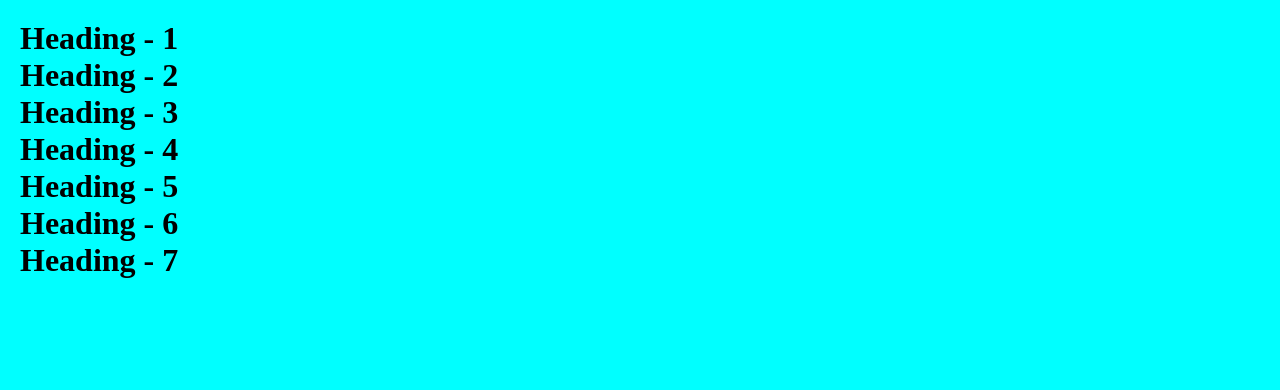
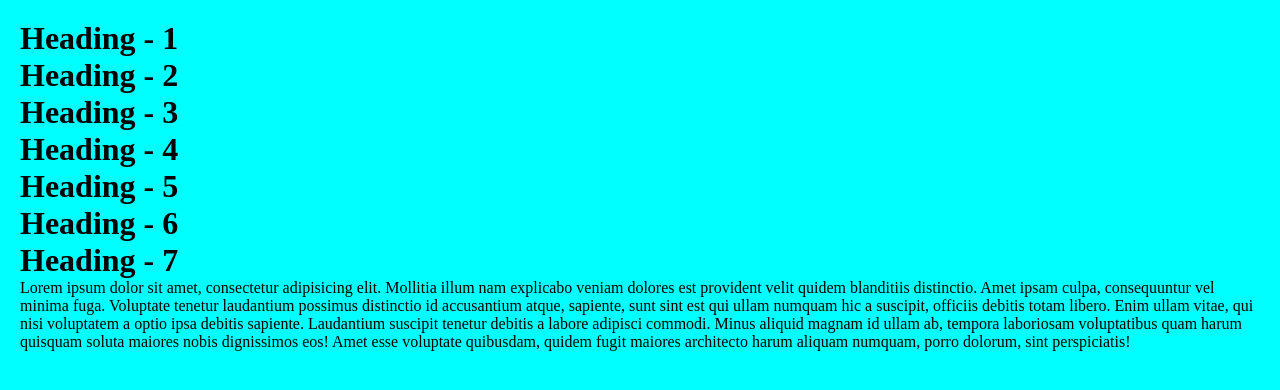
Before and after one commit to nithyaganeshm/Git-Demo, a plain HTML site: page index.html in a window 1280 px wide. Drawn offline with Linux system fonts and the light colour scheme.

Commit message:
paragraph is added in html document

```diff
--- a/index.html
+++ b/index.html
@@ -14,5 +14,6 @@
     <h1>Heading - 5</h1>
     <h1>Heading - 6</h1>
     <h1>Heading - 7</h1>
+    <p>Lorem ipsum dolor sit amet, consectetur adipisicing elit. Mollitia illum nam explicabo veniam dolores est provident velit quidem blanditiis distinctio. Amet ipsam culpa, consequuntur vel minima fuga. Voluptate tenetur laudantium possimus distinctio id accusantium atque, sapiente, sunt sint est qui ullam numquam hic a suscipit, officiis debitis totam libero. Enim ullam vitae, qui nisi voluptatem a optio ipsa debitis sapiente. Laudantium suscipit tenetur debitis a labore adipisci commodi. Minus aliquid magnam id ullam ab, tempora laboriosam voluptatibus quam harum quisquam soluta maiores nobis dignissimos eos! Amet esse voluptate quibusdam, quidem fugit maiores architecto harum aliquam numquam, porro dolorum, sint perspiciatis!</p>
 </body>
 </html>
```
